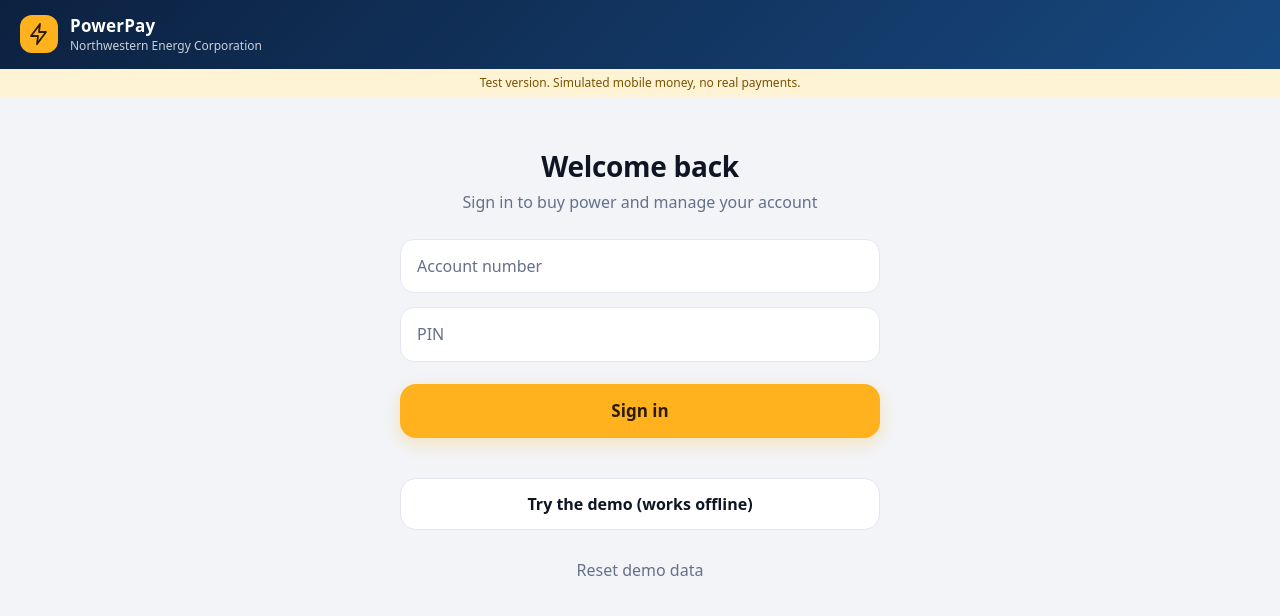
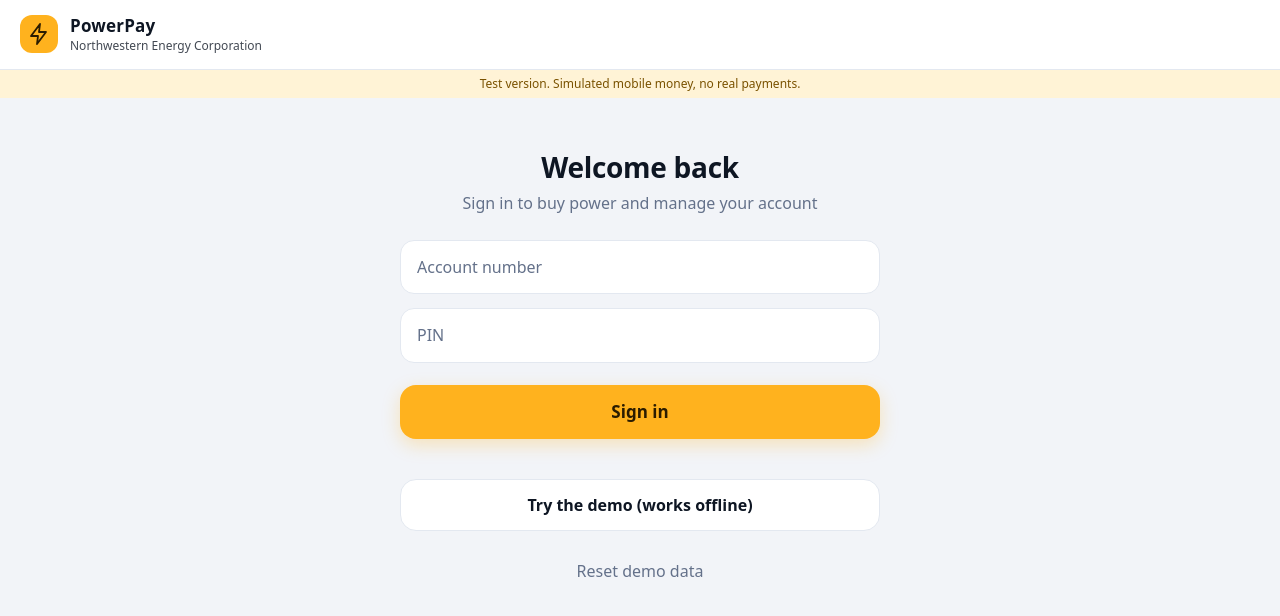
Before and after one commit to smmandona-png/powerpay, a plain HTML site: page index.html in a window 1280 px wide. Drawn offline with Linux system fonts and the light colour scheme.

Commit message:
Update index.html

```diff
--- a/index.html
+++ b/index.html
@@ -28,7 +28,7 @@ button:focus-visible,input:focus-visible,textarea:focus-visible{outline:3px soli
 .hide{display:none!important}
 .ic{width:24px;height:24px;flex:none}
 
-.bar{background:linear-gradient(135deg,var(--brand),var(--brand2));color:#fff;padding:calc(env(safe-area-inset-top) + 14px) 20px 14px;display:flex;align-items:center;gap:12px}
+.bar{background:var(--card);color:var(--ink);border-bottom:1px solid var(--line);padding:calc(env(safe-area-inset-top) + 14px) 20px 14px;display:flex;align-items:center;gap:12px}
 .mark{width:38px;height:38px;border-radius:12px;background:var(--accent);color:var(--accent-ink);display:grid;place-items:center}
 .bar b{display:block;font-size:17px;letter-spacing:.2px}
 .bar span{display:block;font-size:12px;opacity:.78}
```
